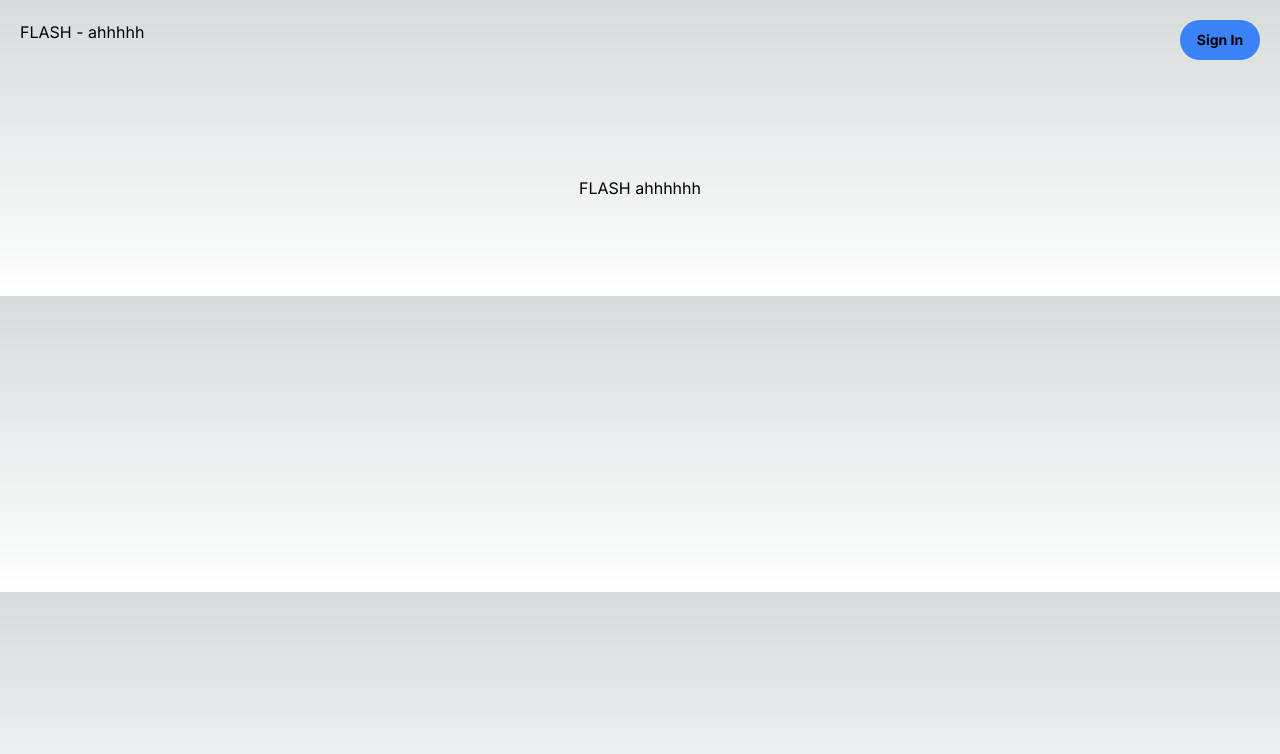
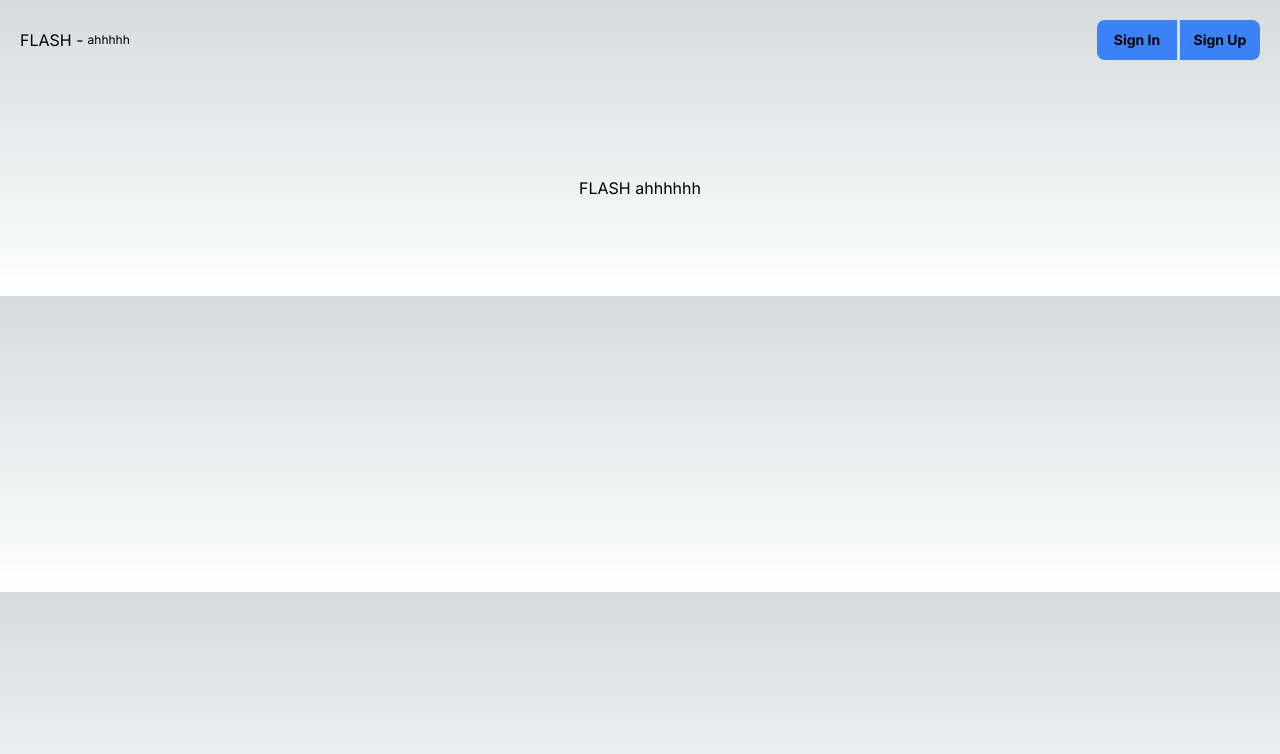
Before and after one commit to BadaBingBadaBo0m/FLASHahhhhh, a Next.js app: page / in a window 1280 px wide. Shown: the top 754 px of the page. Built offline with nearby package versions, Linux system fonts and the light colour scheme; no server answers.

Commit message:
moved login and signup buttons. added name to navbar

```diff
--- a/src/components/NavBar/index.js
+++ b/src/components/NavBar/index.js
@@ -2,6 +2,7 @@
 
 import React from 'react';
 import SignInForm from '../SignInModal';
+import SignupForm from '../SignupModal';
 import { useModal } from '@/context/Modal';
 
 const NavBar = () => {
@@ -9,10 +10,11 @@ const NavBar = () => {
 
   return (
     <div className='flex justify-between p-5'>
-      <h1>FLASH - <span>ahhhhh</span></h1>
+      <h1 className='flex items-center'>FLASH - <span className='text-xs ml-1'>ahhhhh</span></h1>
 
       <div id='nav-button-container'>
-        <button className='bg-blue-500 w-20 h-10 rounded-full font-bold text-sm' onClick={() => setModalContent(<SignInForm />)}>Sign In</button>
+        <button className='bg-blue-500 w-20 h-10 rounded-l-lg font-bold text-sm mr-[3px]' onClick={() => setModalContent(<SignInForm />)}>Sign In</button>
+        <button className='bg-blue-500 w-20 h-10 rounded-r-lg font-bold text-sm' onClick={() => setModalContent(<SignupForm />)}>Sign Up</button>
       </div>
     </div>
   )
```
